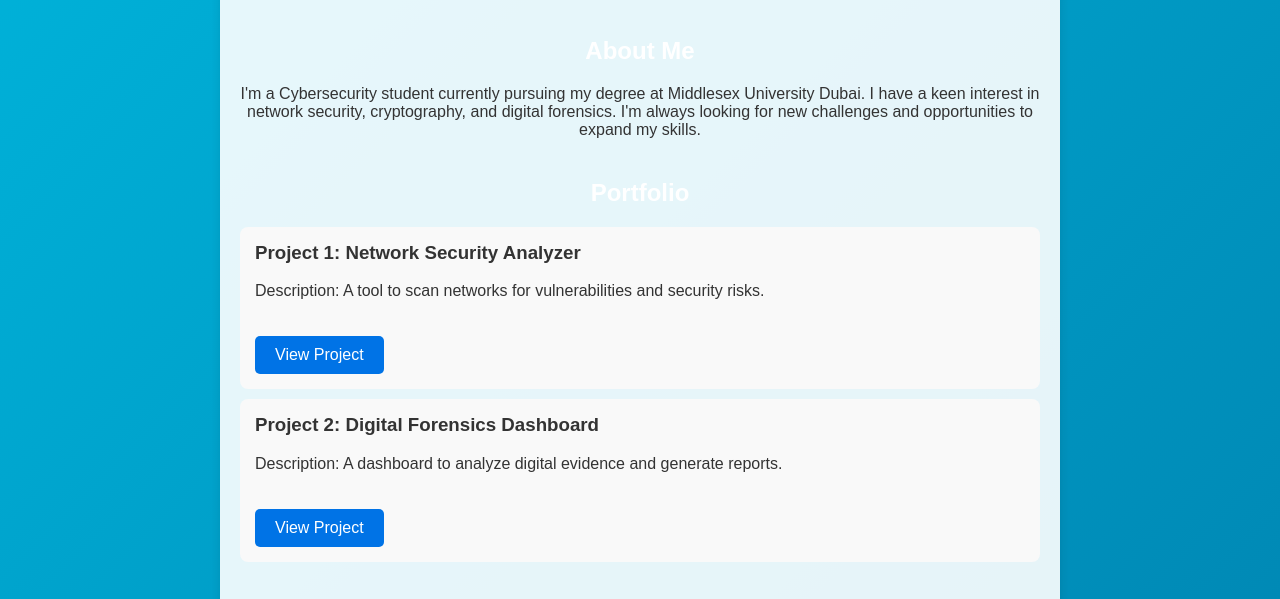
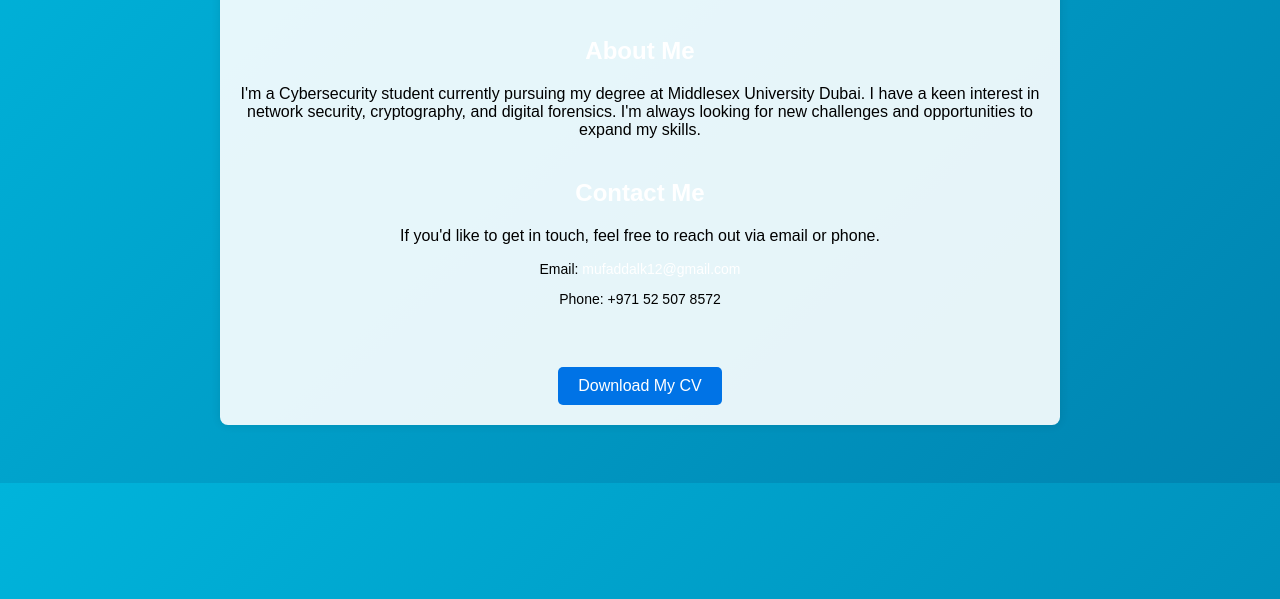
Before and after one commit to MUFADDALKHAMUSI/github.io, a plain HTML site: page index.html in a window 1280 px wide. Shown: the part 179-778 px from the top of the page. Drawn offline with Linux system fonts and the light colour scheme.

Commit message:
Update index.html

```diff
--- a/index.html
+++ b/index.html
@@ -8,7 +8,7 @@
         body {
             font-family: Arial, sans-serif;
             background: linear-gradient(135deg, #00b4db, #0083b0); /* Gradient background */
-            color: #333;
+            color: #000000; /* Change font color to black */
             text-align: center;
             padding: 50px;
             animation: fadeIn 1s ease; /* Fade-in effect for the whole page */
@@ -66,21 +66,6 @@
             margin: 40px 0;
         }
 
-        .project {
-            background: #f9f9f9;
-            padding: 15px;
-            border-radius: 8px;
-            margin: 10px 0;
-            text-align: left;
-            opacity: 0; /* Start invisible for animation */
-            transform: translateY(10px); /* Start lower for animation */
-            animation: fadeInUp 0.8s forwards; /* Slide-up effect */
-        }
-
-        .project h3 {
-            margin-top: 0;
-        }
-
         .contact-info {
             margin-top: 10px;
             font-size: 14px;
@@ -114,21 +99,6 @@
         </div>
 
         <div class="section">
-            <h2>Portfolio</h2>
-            <div class="project">
-                <h3>Project 1: Network Security Analyzer</h3>
-                <p>Description: A tool to scan networks for vulnerabilities and security risks.</p>
-                <a href="#" class="button" target="_blank">View Project</a>
-            </div>
-            <div class="project">
-                <h3>Project 2: Digital Forensics Dashboard</h3>
-                <p>Description: A dashboard to analyze digital evidence and generate reports.</p>
-                <a href="#" class="button" target="_blank">View Project</a>
-            </div>
-            <!-- Add more projects as needed -->
-        </div>
-
-        <div class="section">
             <h2>Contact Me</h2>
             <p>If you'd like to get in touch, feel free to reach out via email or phone.</p>
             <div class="contact-info">
```
